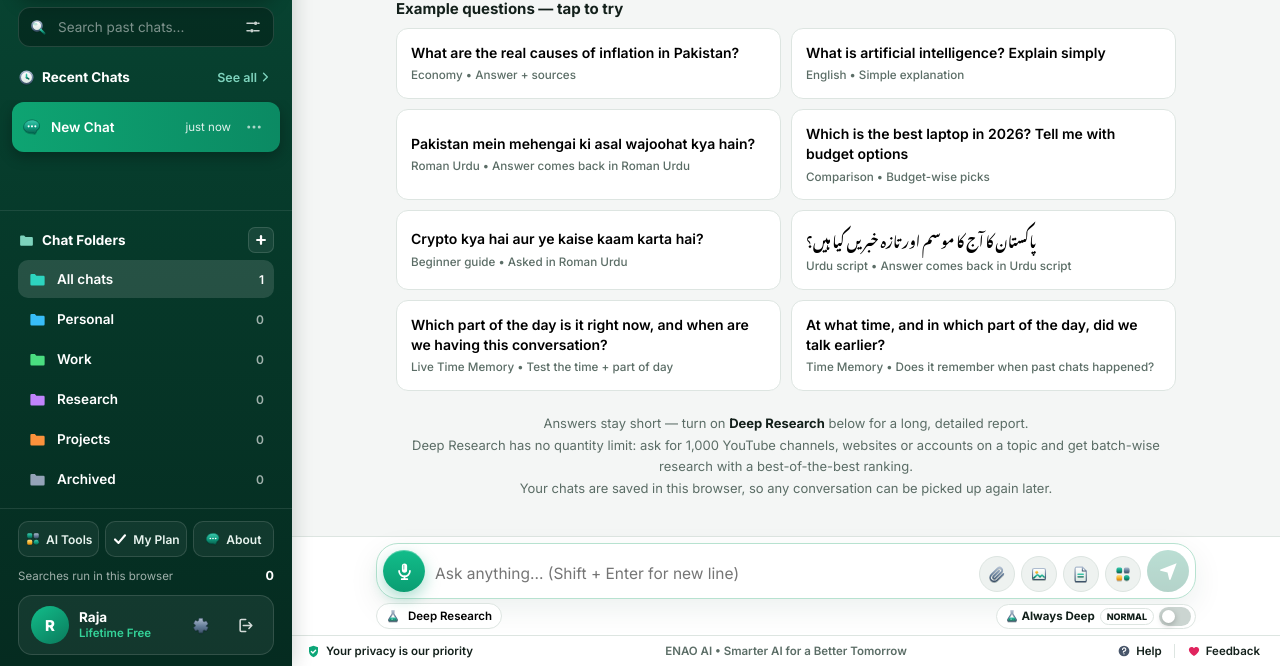
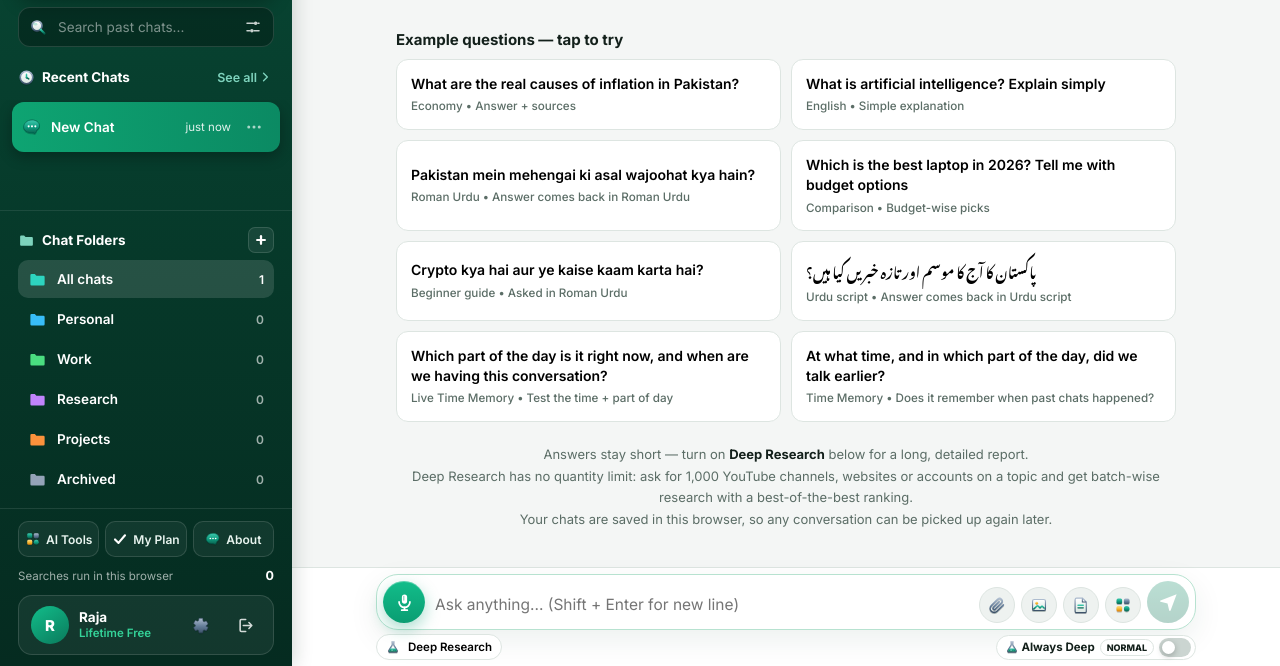
Before and after one commit to rajaumairhamza/ENAO-AI, a plain HTML site: page enao-ai.html in a window 1280 px wide. Shown: the part 134-800 px from the top of the page. Drawn offline with Linux system fonts and the light colour scheme; a web font is replaced by a local one.

Commit message:
Remove footer bar completely

```diff
--- a/enao-ai.html
+++ b/enao-ai.html
@@ -815,28 +815,13 @@ html[data-theme="dark"] .composer-box{border-color:#1e4d3f;box-shadow:0 10px 30p
 .cpill .cpill-chev{width:13px;height:13px;color:var(--muted)}
 /* The attachment chooser now opens right above the Attach pill */
 .attachmenu{left:62px}
-/* Page footer — one thin bar: privacy left, brand centre, Help / Feedback right */
-.pagefoot{display:grid;grid-template-columns:1fr auto 1fr;align-items:center;gap:12px;background:var(--surface);border-top:1px solid var(--line);padding:8px 18px calc(8px + env(safe-area-inset-bottom));font-size:12.5px;color:var(--muted)}
-.pf-left{display:inline-flex;align-items:center;gap:7px;font-weight:600;color:var(--ink);white-space:nowrap}
-.pf-left .pf-shield{width:19px;height:19px;margin:0;vertical-align:0}
-.pf-center{font-weight:600;white-space:nowrap;text-align:center}
-.pf-right{display:inline-flex;align-items:center;gap:4px;justify-self:end}
-.pf-link{display:inline-flex;align-items:center;gap:6px;border:0;background:transparent;color:var(--ink);font-size:12.5px;font-weight:600;min-height:32px;padding:4px 8px;border-radius:8px}
-.pf-link:hover{background:var(--surface2);color:var(--accent)}
-.pf-link .ic{width:17px;height:17px;margin:0;vertical-align:0}
-.pf-div{width:1px;height:18px;background:var(--line);margin:0 4px}
-/* The toast floats above the taller composer + footer, never on top of them */
+/* The toast floats above the composer, never on top of it */
 .toast{bottom:252px}
 /* Whole-page polish — one radius family on the remaining shells, no clipped shadows */
 .hero-banner,.acard{border-radius:18px}
 .modal-card{border-radius:18px}
 @media(max-width:820px){
   .toast{bottom:308px}
-  .pagefoot{padding-left:14px;padding-right:14px}
-}
-@media(max-width:640px){
-  .pf-center{display:none}
-  .pagefoot{grid-template-columns:1fr auto}
 }
 @media(max-width:560px){
   .composer-box{border-radius:18px;padding:10px}
@@ -915,12 +900,6 @@ html[data-theme="dark"] .composer-box{border-color:#1e4d3f;box-shadow:0 10px 30p
 .alwaysdeep .switch{width:32px;height:19px;min-height:19px;flex:0 0 32px}
 .alwaysdeep .switch-thumb{width:13px;height:13px}
 .alwaysdeep .switch[aria-checked="true"] .switch-thumb{left:16px}
-.pagefoot{padding:3px 14px calc(3px + env(safe-area-inset-bottom));font-size:11.5px;gap:8px}
-.pf-left{gap:5px}
-.pf-left .pf-shield{width:15px;height:15px}
-.pf-link{font-size:11.5px;min-height:24px;padding:2px 6px;gap:5px;border-radius:7px}
-.pf-link .ic{width:14px;height:14px}
-.pf-div{height:14px;margin:0 2px}
 /* The toast now floats just above the slim bottom block, not high over the chat */
 .toast{bottom:148px}
 @media(max-width:820px){ .toast{bottom:172px} }
@@ -1151,15 +1130,6 @@ html[data-theme="dark"] .composer-box{border-color:#1e4d3f;box-shadow:0 10px 30p
     </div>
   </footer>
 
-  <div class="pagefoot">
-    <span class="pf-left"><svg class="ic pf-shield"><use href="#i-shield"/></svg> Your privacy is our priority</span>
-    <span class="pf-center">ENAO AI • Smarter AI for a Better Tomorrow</span>
-    <span class="pf-right">
-      <button class="pf-link" id="helpBtn" title="Help — what ENAO AI is and how it works"><svg class="ic"><use href="#i-help"/></svg> Help</button>
-      <span class="pf-div" aria-hidden="true"></span>
-      <button class="pf-link" id="feedbackBtn" title="Share your feedback about ENAO AI"><svg class="ic"><use href="#i-heart"/></svg> Feedback</button>
-    </span>
-  </div>
 </main>
 
 <!-- ABOUT MODAL -->
@@ -3758,8 +3728,6 @@ setInterval(function(){
   el('pillImage').onclick=function(){ fi.accept='image/*'; fi.click(); };
   el('pillDoc').onclick=function(){ fi.accept='.pdf,.doc,.docx,.xls,.xlsx,.csv,.txt,.md'; fi.click(); };
   el('pillTools').onclick=function(){ openTools(); };
-  el('helpBtn').onclick=function(){ openModal('aboutModal'); };
-  el('feedbackBtn').onclick=function(){ openModal('feedbackModal'); el('fbText').focus(); };
   el('fbCopy').onclick=function(){
     var t=el('fbText').value.trim();
     if(!t){ toast('Write your feedback first, then tap Copy'); el('fbText').focus(); return; }
```
